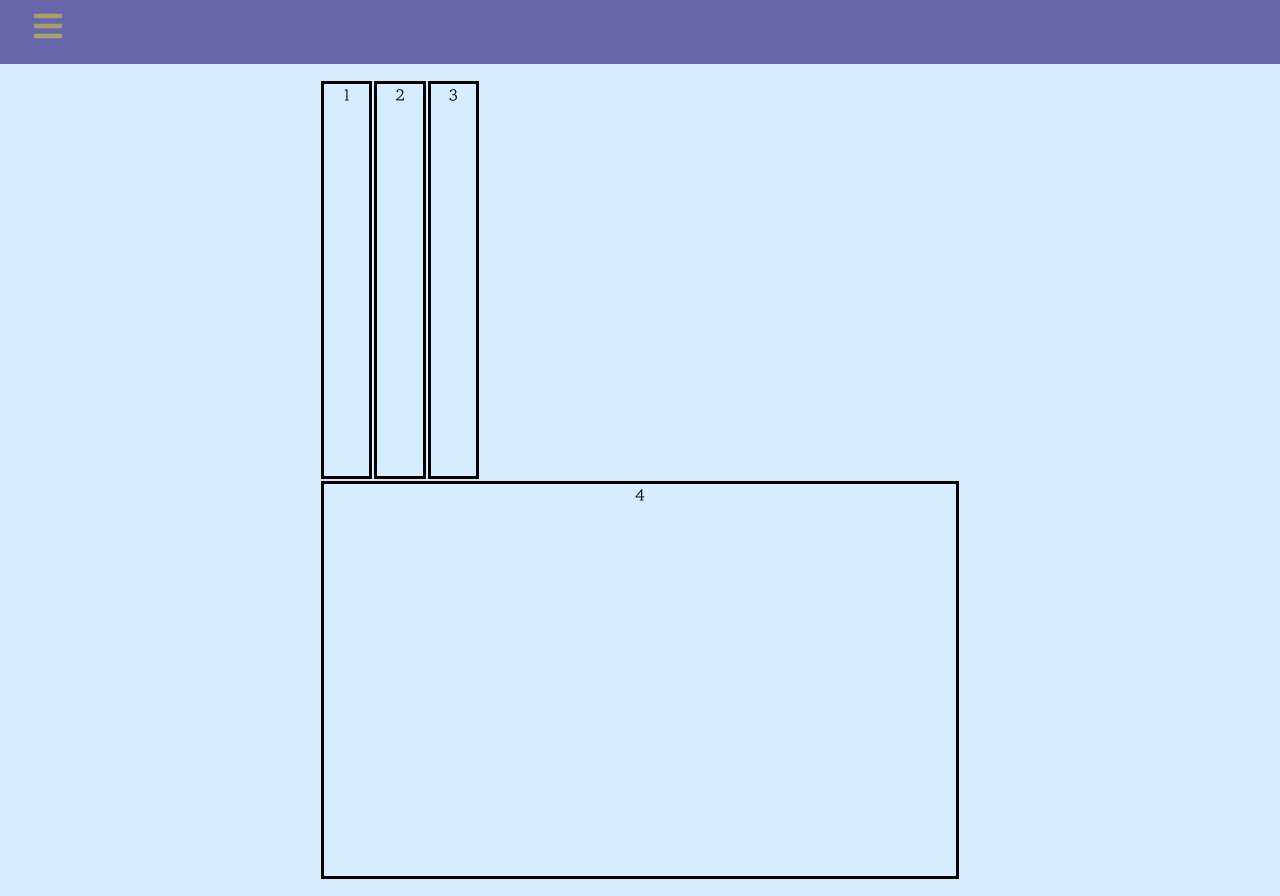
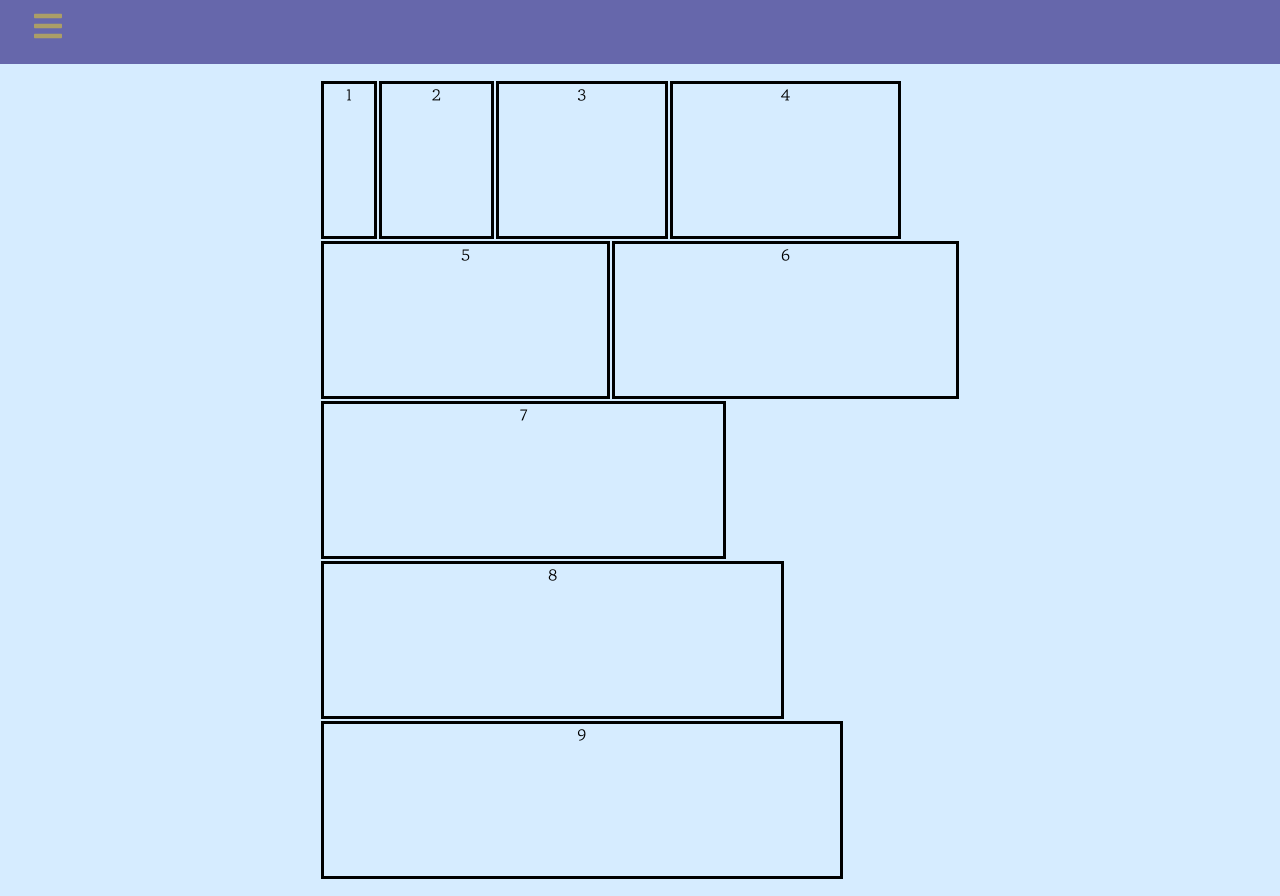
Before and after one commit to dannyp0930/styeld-component, a React (Create React App) app: page /grid in a window 1280 px wide. Built offline with nearby package versions, Linux system fonts and the light colour scheme; a web font is replaced by a local one.

Commit message:
REFACTOR: Grid

```diff
--- a/src/components/Grid/Grid.tsx
+++ b/src/components/Grid/Grid.tsx
@@ -3,11 +3,16 @@ import { Container, Item } from './Styels'
 
 export function Grid() {
   return (
-    <Container>
-      <Item>1</Item>
-      <Item>2</Item>
-      <Item>3</Item>
-      <Item col='12'>4</Item>
+    <Container height='50rem'>
+      <Item col='1'>1</Item>
+      <Item col='2'>2</Item>
+      <Item col='3'>3</Item>
+      <Item col='4'>4</Item>
+      <Item col='5'>5</Item>
+      <Item col='6'>6</Item>
+      <Item col='7'>7</Item>
+      <Item col='8'>8</Item>
+      <Item col='9'>9</Item>
     </Container>
   )
 }
--- a/src/components/Grid/Styels.tsx
+++ b/src/components/Grid/Styels.tsx
@@ -1,9 +1,13 @@
 import styled from "styled-components";
 
-export const Container = styled.div`
+interface Cprops {
+  height?: string;
+}
+
+export const Container = styled.div<Cprops>`
   display: grid;
   width: 50%;
-  height: 100vh;
+  height: ${props => props.height ? props.height : '100vh'};
   color: black;
   margin: 1rem auto;
   grid-template-columns: repeat(auto-fit, minmax(8.33%, auto));
```
